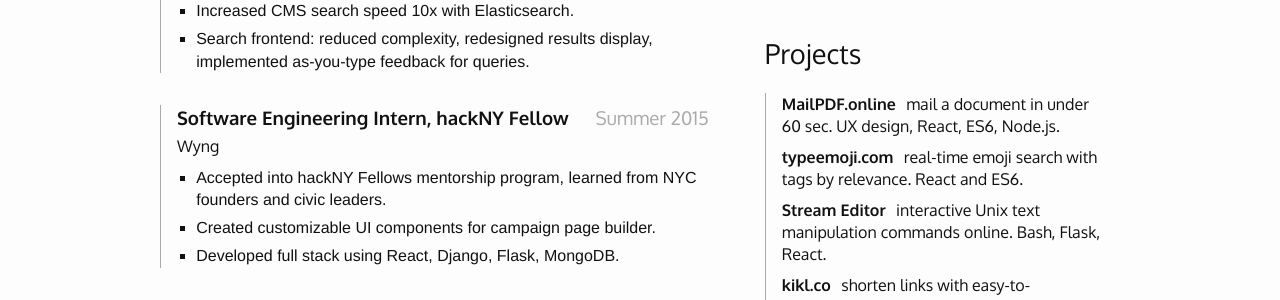
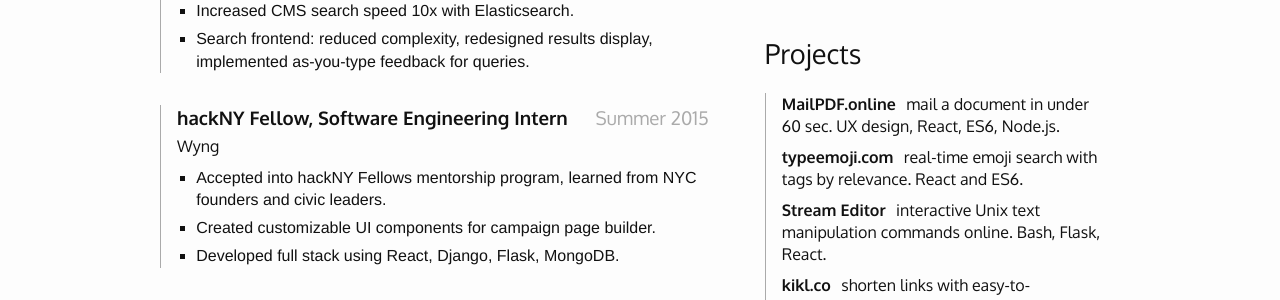
Before and after one commit to liddiard/liddiard.me, a Jekyll site: the page built from resume.md, in a window 1280 px wide. Shown: the part 588-888 px from the top of the page. Built offline with Jekyll 4.4.1, drawn with Linux system fonts in a browser that asks for light colours; some web fonts are replaced.

Commit message:
reverse order of items in role description

```diff
--- a/resume.md
+++ b/resume.md
@@ -29,7 +29,7 @@
             </ul>
         </div>
         <div class="item">
-            <h3 class="position">Software Engineering Intern, hackNY Fellow <span class="date">Summer 2015</span></h3>
+            <h3 class="position">hackNY Fellow, Software Engineering Intern <span class="date">Summer 2015</span></h3>
             <h4 class="company">Wyng</h4>
             <ul>
                 <li>Accepted into hackNY Fellows mentorship program, learned from NYC founders and civic leaders.</li>
```
